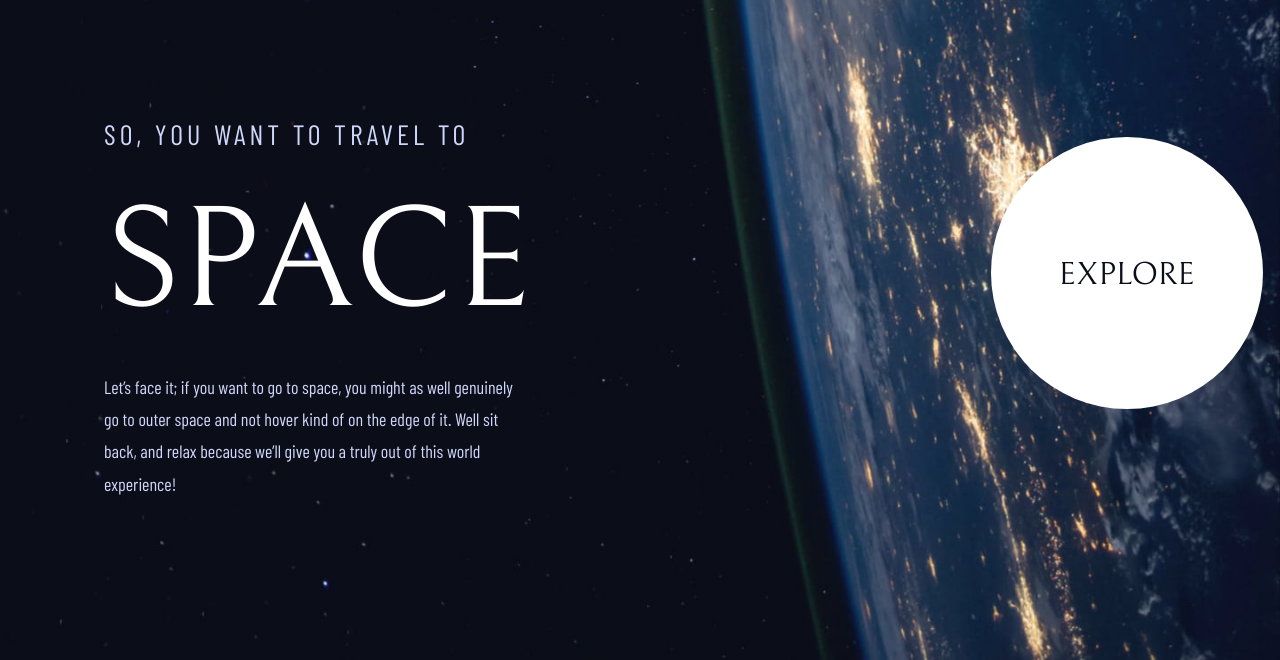
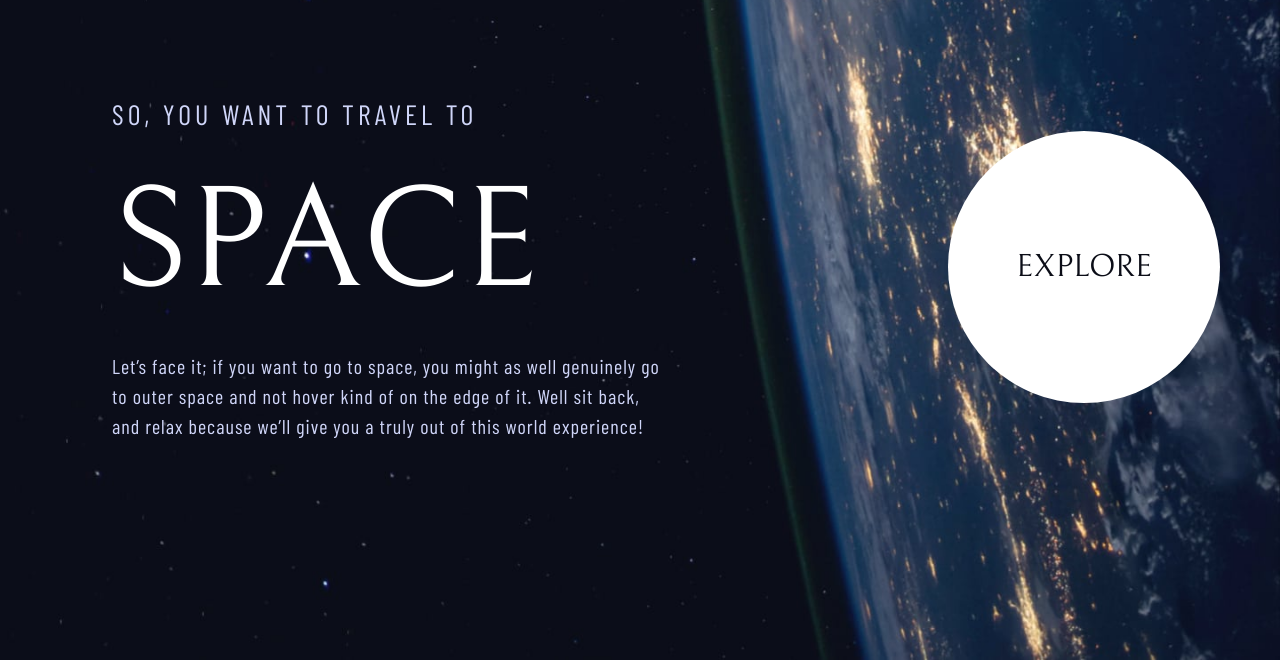
Before and after one commit to yas-techie/space-tourism-website, a plain HTML site: page index.html in a window 1280 px wide. Shown: the part 140-800 px from the top of the page. Drawn offline with nearby package versions, Linux system fonts and the light colour scheme; files whose address does not match are found by name; a web font is replaced by a local one.

Commit message:
Updated explore button

```diff
--- a/css/style.css
+++ b/css/style.css
@@ -84,7 +84,7 @@ a {
   color: white;
 }
 
-a:hover {
+li a:hover {
   border-bottom: 3px solid rgba(255, 255, 255, 0.5);
   padding-bottom: 34.5px;
 }
@@ -102,22 +102,67 @@ span{
 
 .home-main{
   display: flex;
-  margin-top: 100px;
+  margin-top: 80px;
+  justify-content: space-around;
 }
 
 .home-content{
   flex: 1;
-  margin-left: 72px;
+  display: flex;
+  flex-wrap: wrap;
+  padding-left: 80px;
 
 }
 
 .explore-btn{
   flex: 1;
-  padding: 24px 0 24px 24px;
-  padding-left: 460px;
+  display: flex;
+  flex-direction: row-reverse;
+  justify-content: space-between;
+  align-self: center;
+  margin-right: 60px;
 
 
 }
+
+.explore{
+  display: flex;
+  justify-content: center;
+  align-items: center;
+
+  font-family: 'Bellefair', sans-serif;
+  text-transform: uppercase;
+  font-size: 32px;
+  font-weight: 400;
+  color: #0b0d17;
+  text-align: center;
+
+
+  background-color: #ffffff;
+  width: 272px;
+  height: 272px;
+  border-radius: 100%;
+
+}
+
+.explore::after{
+  content: "";
+  position: absolute;
+  background-color: #ffffff;
+  width: 272px;
+  height: 272px;
+  border-radius: 100%;
+  opacity: 0;
+  transition: opacity 1s ease;
+
+}
+
+.explore:hover::after{
+  opacity: 0.25;
+  transform: scale(1.5);
+}
+
+
 
 h5{
   font-family: 'Barlow Condensed', sans-serif;
@@ -137,36 +182,18 @@ h1{
 
 p{
   font-family: 'Barlow Condensed', sans-serif;
-  font-weight: 100;
-  font-size: 18px;
+  font-weight: 350;
+  font-size: 20px;
   color: #D0D6F9;
-  line-height: 180%;
+  line-height: 30px;
+  letter-spacing: 1px;
 
-
-}
-.ex-btn{
-  background-color: #ffffff;
-  width: 272px;
-  height: 272px;
-  border-radius: 100%;
-  flex: 1;
-
-}
-
-.explore{
-  font-family: 'Bellefair', sans-serif;
-  text-transform: uppercase;
-  font-size: 32px;
-  font-weight: 400;
-  color: #0b0d17;
-  position: relative;
-  left: 68px;
-  top: 114px;
-  flex: 1;
 
 }
 
 
 
 
+
+
 /* === EXPLORE BUTTON === */
--- a/index.html
+++ b/index.html
@@ -45,9 +45,9 @@
   </section>
 
   <div class="explore-btn">
-    <div class="ex-btn">
+
   <a class="explore" href="destination.html">Explore</a>
-    </div>
+
   </div>
 
 </main>
```
